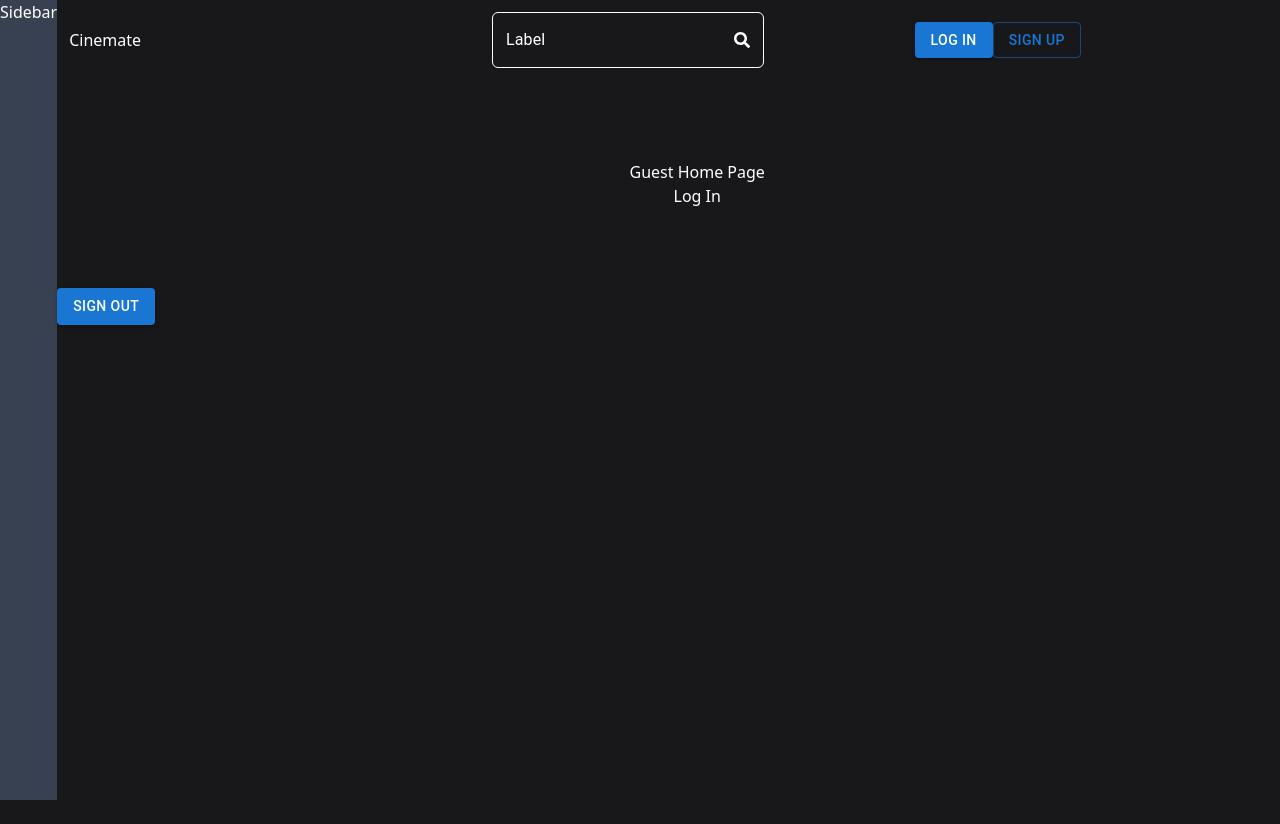
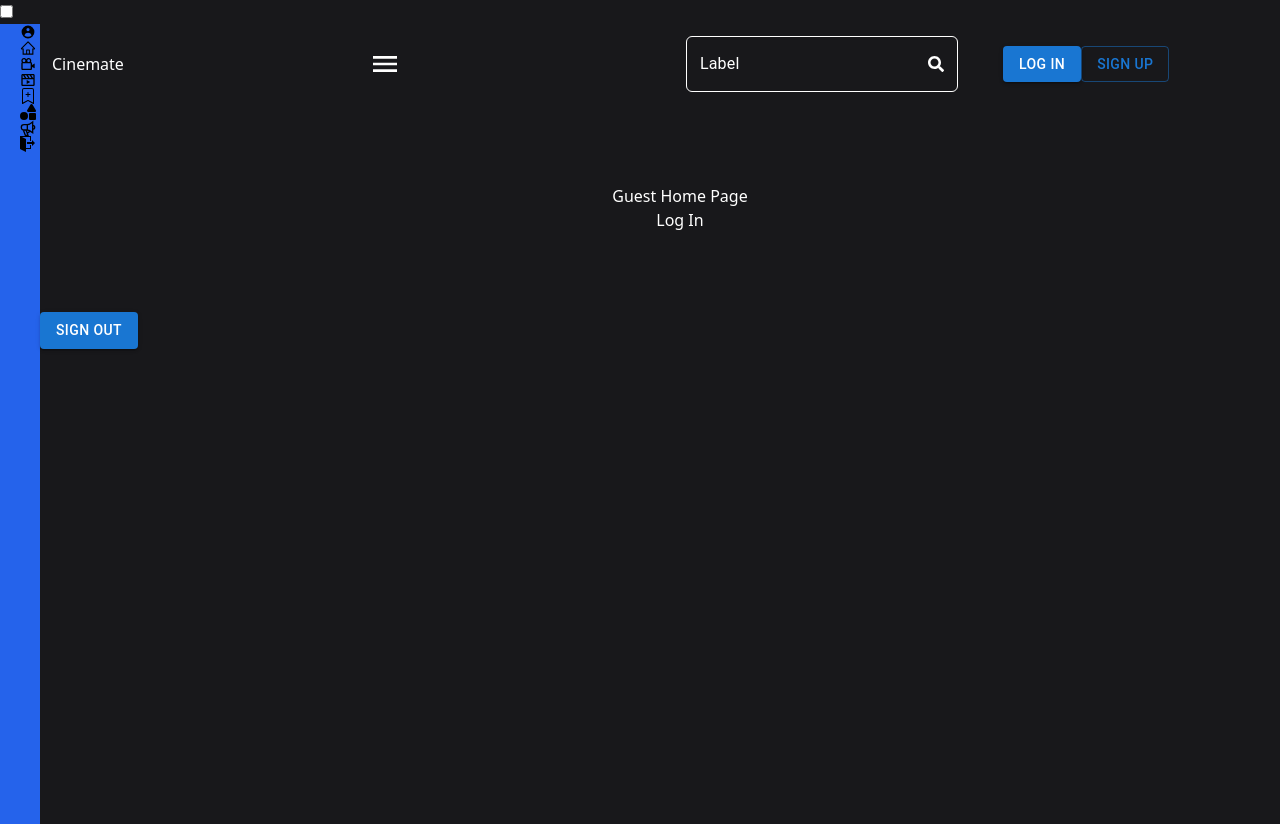
Before and after one commit to AdamAzuddin/cinemate, a Next.js app: page / in a window 1280 px wide. Shown: the top 824 px of the page. Before the commit the page ends 800 px from the top, so only its background shows below. Built offline with nearby package versions, Linux system fonts and the light colour scheme; no server answers.

Commit message:
open close sidebar with checkbox

```diff
--- a/components/Header.tsx
+++ b/components/Header.tsx
@@ -27,7 +27,10 @@ const Header = ({ showAuthButton }: HeaderProps) => {
       <div className=" flex flex-1 items-center ml-3">
         <div className="text-white">Cinemate</div>
       </div>
-        <Search />
+      <div className=" flex flex-1 items-center">
+        <IoMdMenu color="white" size={32} />
+      </div>
+      <Search />
       <div className="flex flex-1 items-center">
         {showAuthButton && (
           <div>
--- a/components/Layout.tsx
+++ b/components/Layout.tsx
@@ -1,4 +1,4 @@
-import React, { ReactNode } from "react";
+import React, { ReactNode, useState } from "react";
 import Head from "next/head";
 import { useRouter } from "next/router";
 import Header from "./Header";
@@ -19,13 +19,33 @@ const Layout = ({ children, title = "Default Title" }: Props) => {
     !(router.pathname === "/sign-in" || router.pathname === "/sign-up") &&
     status === "unauthenticated";
 
+  const [isSidebarOpen, setIsSidebarOpen] = useState(false);
+
+  function handleToggleSidebar() {
+    setIsSidebarOpen(!isSidebarOpen);
+  }
+
   return (
     <>
+      <input
+        type="checkbox"
+        id="check"
+        checked={isSidebarOpen}
+        onChange={handleToggleSidebar}
+      />
       <div className="flex">
-        <Sidebar />
+        <div className={`h-screen bg-blue-600 px-5`}
+        style={{width: isSidebarOpen ? "100px" : "20px" }}>
+          <Sidebar isSidebarOpen={isSidebarOpen} />
+        </div>
+
         <div className="flex flex-col">
           <Header showAuthButton={showAuthButton} />
-          <main className=" w-screen">{children}</main>
+          <main
+            className="w-screen"
+          >
+            {children}
+          </main>
         </div>
       </div>
     </>
--- a/components/Search.tsx
+++ b/components/Search.tsx
@@ -32,7 +32,7 @@ const Search = () => {
   };
 
   return (
-    <div className="flex-1 my-3">
+    <div className="flex-1 my-3 self-center bg-blue items-center">
       <TextField
         label="Label"
         variant="outlined"
--- a/components/Sidebar.tsx
+++ b/components/Sidebar.tsx
@@ -1,9 +1,54 @@
-import React from 'react'
+import React from "react";
+import { BiMoviePlay } from "react-icons/bi";
+import { BiCameraMovie } from "react-icons/bi";
+import { AiOutlineHome } from "react-icons/ai";
+import { BsBookmarkPlus } from "react-icons/bs";
+import { GrAnnounce } from "react-icons/gr";
+import { FaShapes } from "react-icons/fa";
+import { ImExit } from "react-icons/im";
+import { HiUserCircle } from "react-icons/hi";
 
-const Sidebar = () => {
-  return (
-    <div className='h-screen bg-gray-700 text-white'> Sidebar</div>
-  )
+interface Props {
+  isSidebarOpen: boolean;
 }
 
-export default Sidebar
+const Sidebar: React.FC<Props> = ({ isSidebarOpen }) => {
+  return (
+    <>
+      <a href="#">
+        <HiUserCircle />
+        {isSidebarOpen && <span>John doe</span>}
+      </a>
+      <a href="#">
+        <AiOutlineHome />
+        {isSidebarOpen && <span>Dashboard</span>}
+      </a>
+      <a href="#">
+        <BiCameraMovie />
+        {isSidebarOpen && <span>Dashboard</span>}
+      </a>
+      <a href="#">
+        <BiMoviePlay />
+        {isSidebarOpen && <span>Dashboard</span>}
+      </a>
+      <a href="#">
+        <BsBookmarkPlus />
+        {isSidebarOpen && <span>Dashboard</span>}
+      </a>
+      <a href="#">
+        <FaShapes />
+        {isSidebarOpen && <span>Dashboard</span>}
+      </a>
+      <a href="#">
+        <GrAnnounce />
+        {isSidebarOpen && <span>Dashboard</span>}
+      </a>
+      <a href="#">
+        <ImExit />
+        {isSidebarOpen && <span>Dashboard</span>}
+      </a>
+    </>
+  );
+};
+
+export default Sidebar;
```
